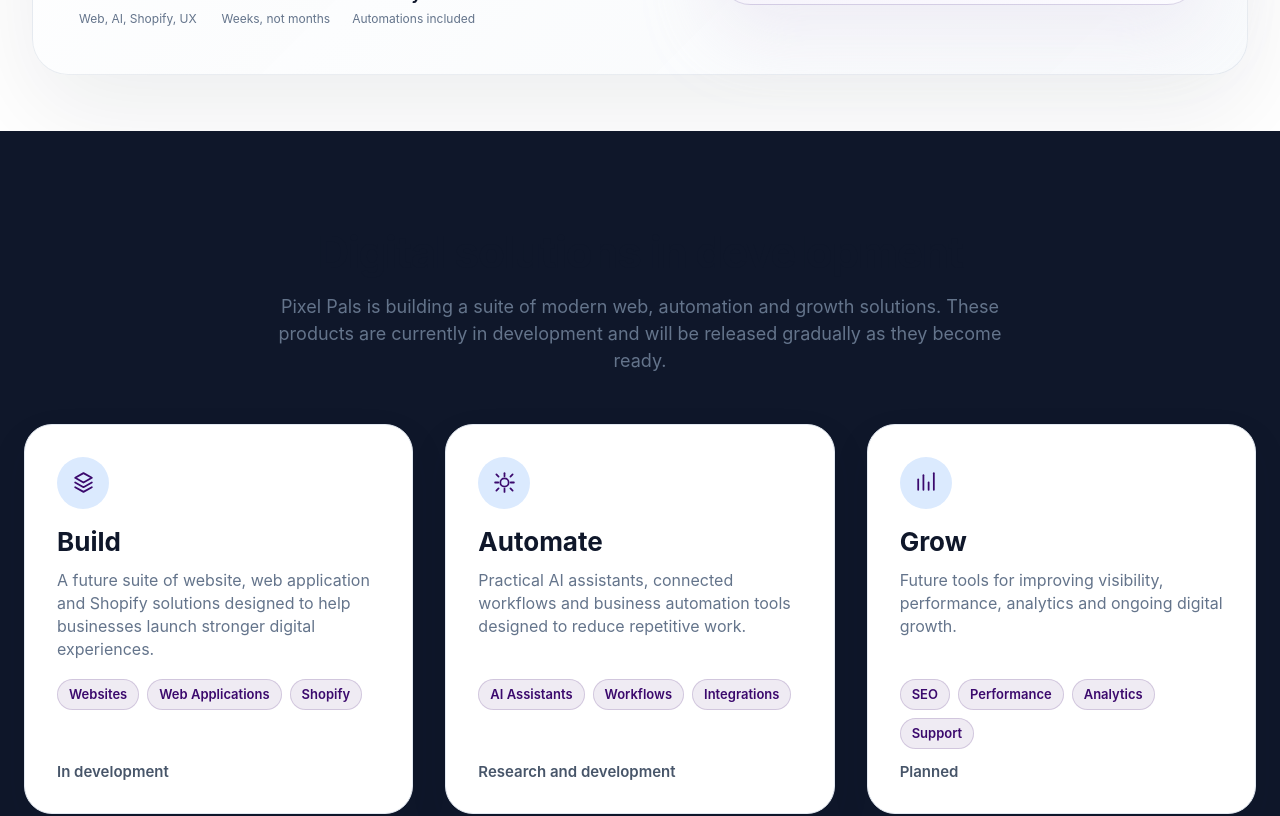
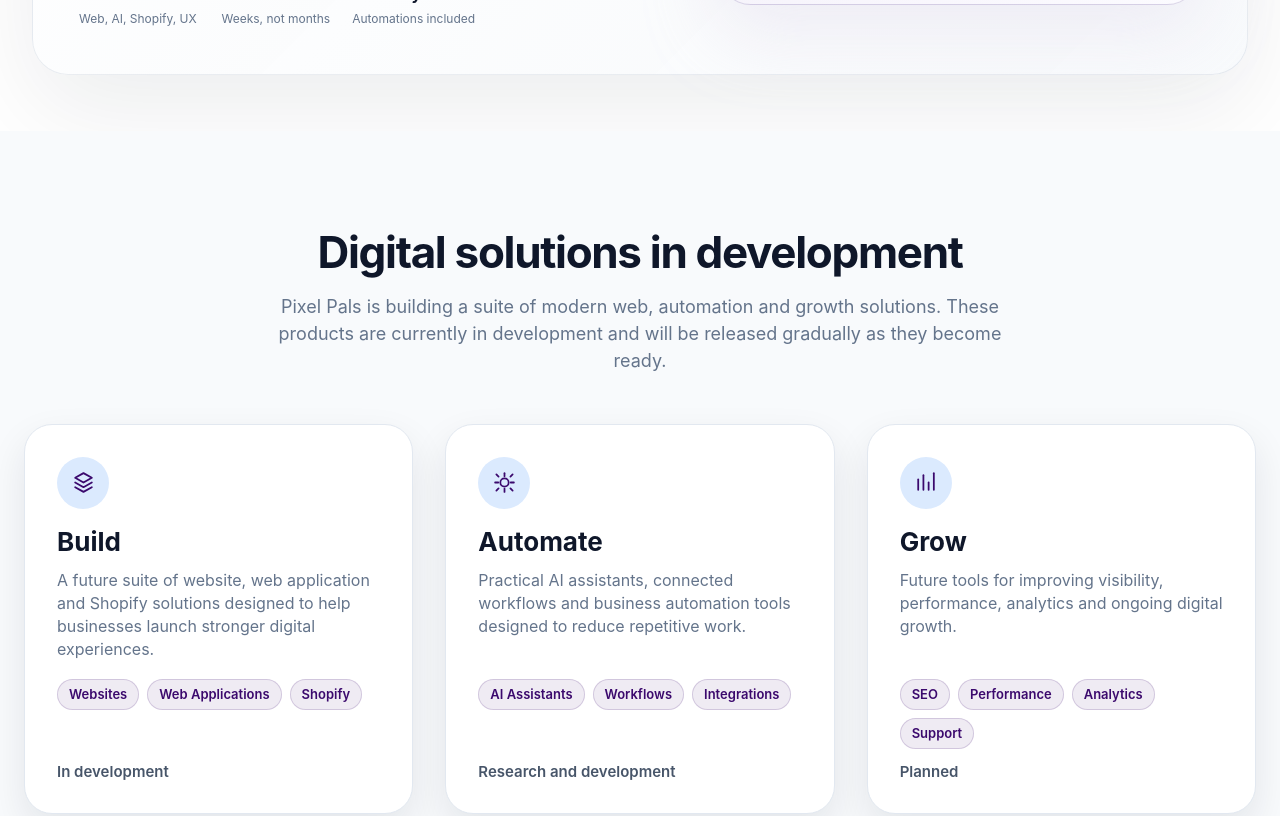
Before and after one commit to biancakisten/pixelpals, a Next.js app: page / in a window 1280 px wide. Shown: the part 740-1556 px from the top of the page. Built offline with nearby package versions, Linux system fonts and the light colour scheme.

Commit message:
background color

```diff
--- a/components/HomeBanner.css
+++ b/components/HomeBanner.css
@@ -3,7 +3,7 @@
   --home-banner-heading: #0f172a;
   --home-banner-text: #64748b;
   --home-banner-border: #e2e8f0;
-  --home-banner-background: #0f172a;
+  --home-banner-background: #F8FAFC;
   --home-banner-chip-background: rgba(59, 9, 109, 0.08);
   --home-banner-chip-border: rgba(59, 9, 109, 0.16);
 
--- a/components/WhyPixelPals.css
+++ b/components/WhyPixelPals.css
@@ -3,7 +3,7 @@
   --why-heading: #111827;
   --why-text: #5b6472;
   --why-border: #dfe7f1;
-  --why-background: #0f172a;
+  --why-background: #F8FAFC;
   --why-green: #22c55e;
   --why-blue: #2563eb;
   --why-surface: #ffffff;
```
